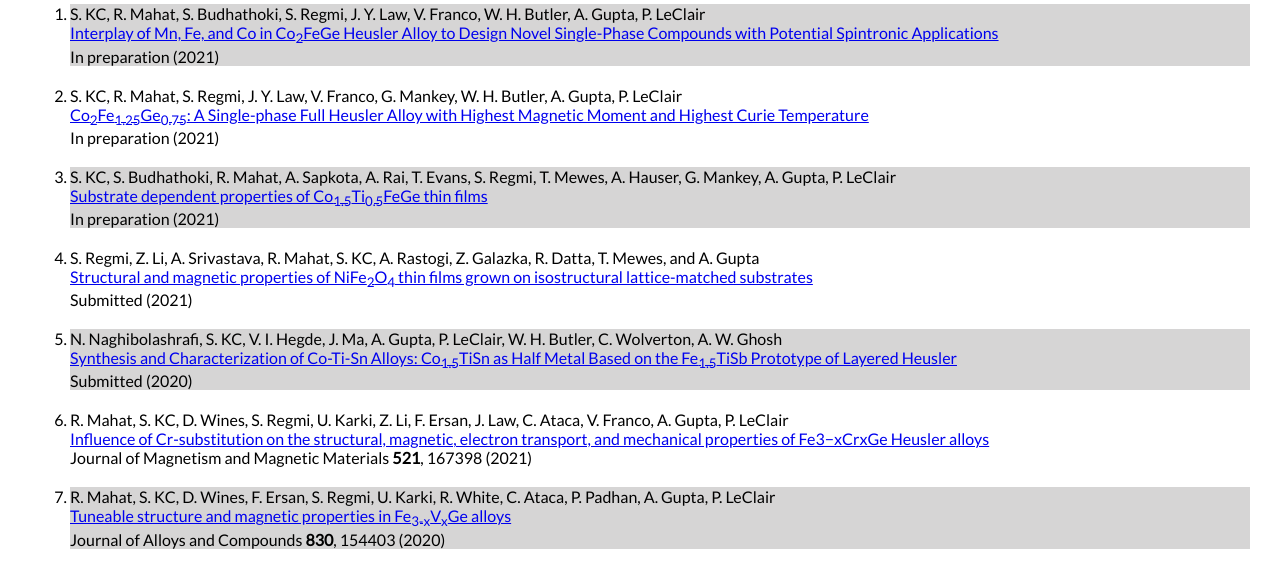
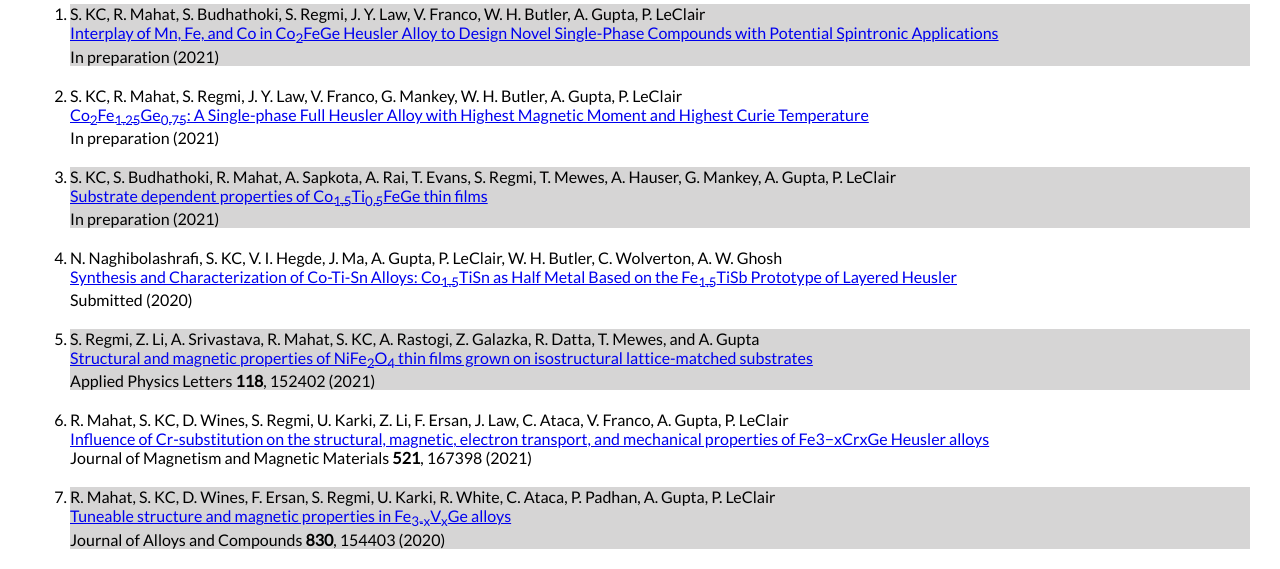
Before and after one commit to skc46/portfolio, a Django app: page /publications/ in a window 1280 px wide. Shown: the part 191-760 px from the top of the page. Run offline with Django 3.2, Linux system fonts and the light colour scheme; some libraries are stand-ins or nearby versions.

Commit message:
publication added

```diff
--- a/portfolioapp/templates/portfolioapp/publications.html
+++ b/portfolioapp/templates/portfolioapp/publications.html
@@ -26,16 +26,18 @@
       In preparation (2021)
      </li>
 
-     <li>
-      S. Regmi, Z. Li, A. Srivastava, R. Mahat, S. KC, A. Rastogi, Z. Galazka, R. Datta, T. Mewes, and A. Gupta<br>
-      <a href = "#" >Structural and magnetic properties of NiFe<sub>2</sub>O<sub>4</sub> thin films grown on isostructural lattice-matched substrates</a><br>
-       Submitted (2021)
-     </li>
+
 
      <li>
       N. Naghibolashrafi, S. KC, V. I. Hegde, J. Ma, A. Gupta, P. LeClair, W. H. Butler, C. Wolverton, A. W. Ghosh<br>
       <a href = "#" >Synthesis and Characterization of Co-Ti-Sn Alloys: Co<sub>1.5</sub>TiSn as Half Metal Based on the Fe<sub>1.5</sub>TiSb Prototype of Layered Heusler</a><br>
        Submitted (2020)
+     </li>
+
+     <li>
+      S. Regmi, Z. Li, A. Srivastava, R. Mahat, S. KC, A. Rastogi, Z. Galazka, R. Datta, T. Mewes, and A. Gupta<br>
+      <a href = "https://aip.scitation.org/doi/full/10.1063/5.0047865" >Structural and magnetic properties of NiFe<sub>2</sub>O<sub>4</sub> thin films grown on isostructural lattice-matched substrates</a><br>
+      Applied Physics Letters <strong>118</strong>, 152402 (2021)
      </li>
 
      <li>
```
